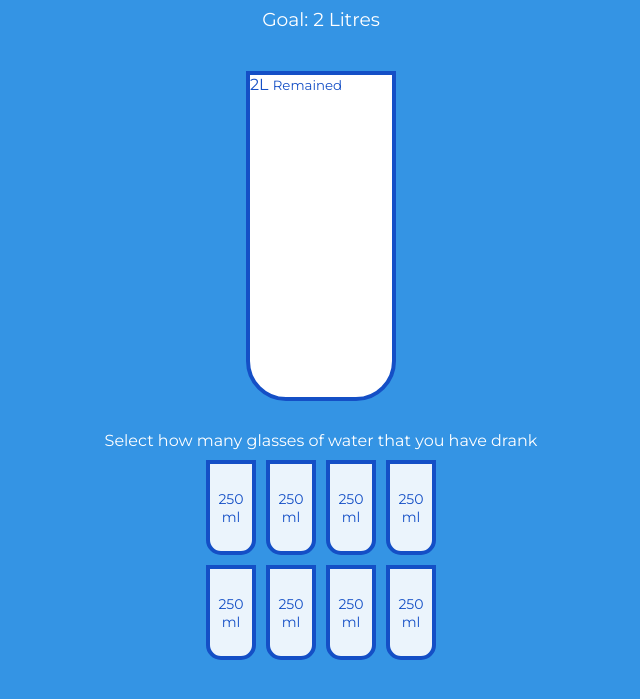
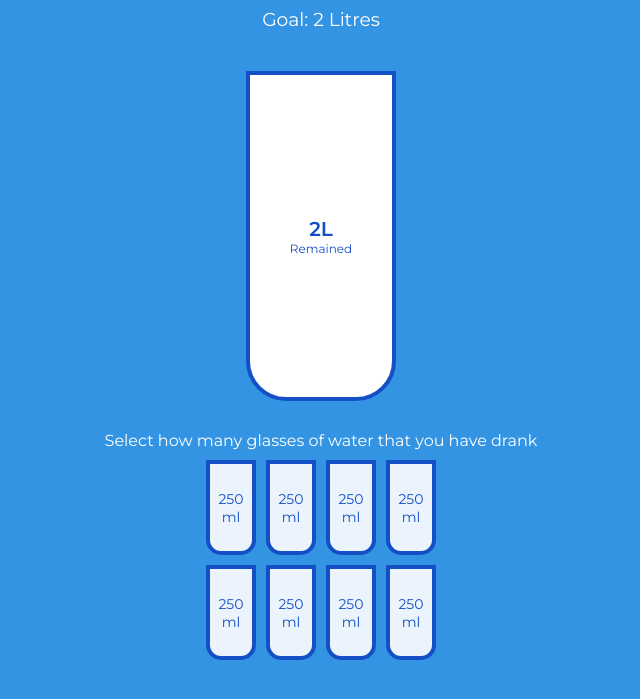
Before and after one commit to Solid2105/drink_water, a plain HTML site: page index.html in a window 1280 px wide. Shown: the part 59-758 px from the top of the page, without its empty margins (319-959 px from the left). Drawn offline with Linux system fonts and the light colour scheme.

Commit message:
Fixed spelchecking errors in styles

```diff
--- a/style.css
+++ b/style.css
@@ -2,7 +2,7 @@
 
 :root {
     --border-color: #144fc6;
-    --fill-colr: #6ab3f8;
+    --fill-color: #6ab3f8;
 }
 
 * {
@@ -80,7 +80,7 @@ h3 {
     width: 280px;
 }
 
-.remined {
+.remained {
     display: flex;
     flex-direction: column;
     align-items: center;
@@ -94,12 +94,12 @@ h3 {
     -o-transition: 0.3s ease;
 }
 
-.remined span {
+.remained span {
     font-size: 20px;
     font-weight: bold;
 }
 
-.remined small {
+.remained small {
     font-size: 12px;
 }
 
```
